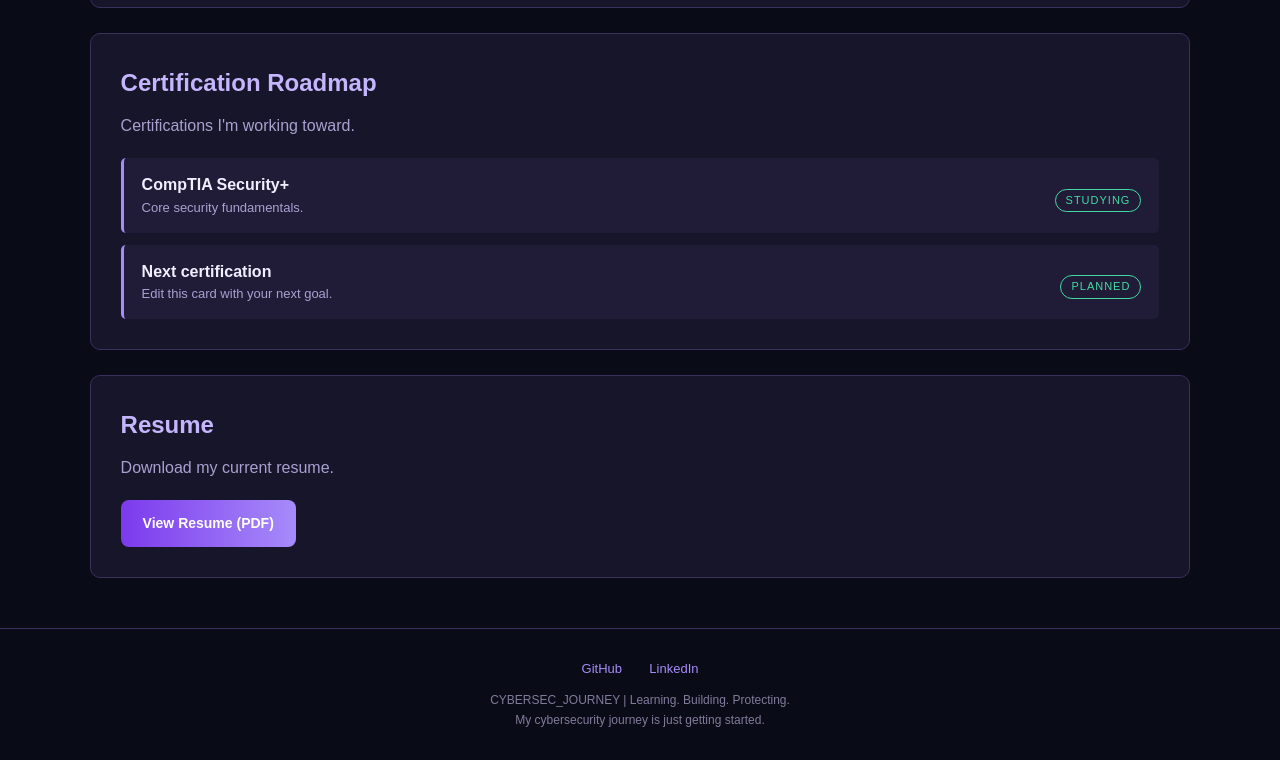
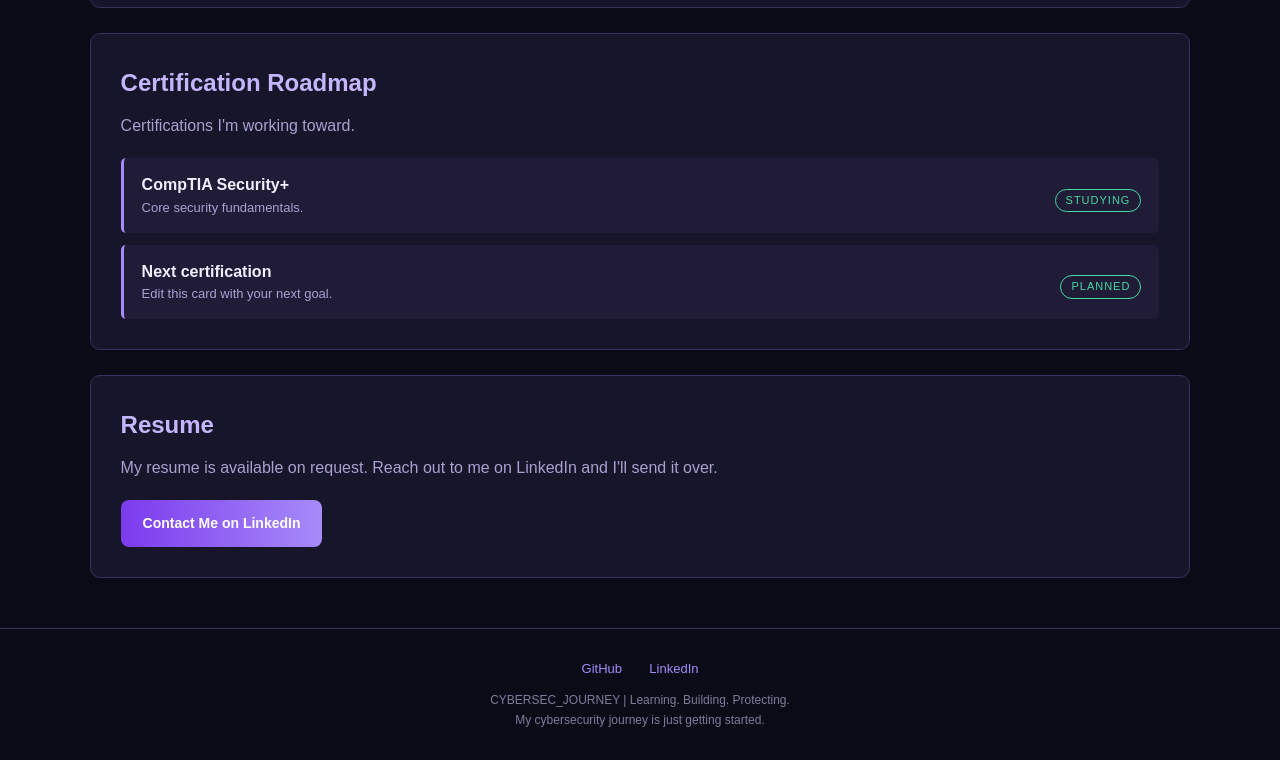
Before and after one commit to prphechamiltoncoder/CyberSec_Journey, a plain HTML site: page projects.html in a window 1280 px wide. Shown: the part 1017-1777 px from the top of the page. Drawn offline with Linux system fonts and the light colour scheme.

Commit message:
Modify resume section to link to LinkedIn
Updated resume section to provide LinkedIn contact instead of a direct PDF download.

```diff
--- a/projects.html
+++ b/projects.html
@@ -104,14 +104,17 @@
             </div>
         </section>
 
-        <!-- RESUME -->
+                <!-- RESUME -->
         <section class="panel" id="resume">
             <h2>Resume</h2>
 
-            <p>Download my current resume.</p>
+            <p>
+                My resume is available on request. Reach out to me
+                on LinkedIn and I'll send it over.
+            </p>
 
-            <a class="btn" href="resume.pdf" target="_blank" rel="noopener noreferrer">
-                View Resume (PDF)
+            <a class="btn" href="https://www.linkedin.com/in/YOUR-LINKEDIN" target="_blank" rel="noopener noreferrer">
+                Contact Me on LinkedIn
             </a>
         </section>
 
@@ -119,8 +122,8 @@
 
     <footer>
         <div class="footer-links">
-            <a href="https://github.com/YOUR-USERNAME" target="_blank" rel="noopener noreferrer">GitHub</a>
-            <a href="https://www.linkedin.com/in/YOUR-LINKEDIN" target="_blank" rel="noopener noreferrer">LinkedIn</a>
+            <a href="https://github.com/PHProfile" target="_blank" rel="noopener noreferrer">GitHub</a>
+            <a href="https://www.linkedin.com/in/pr-phec-h-05959610myprofile" target="_blank" rel="noopener noreferrer">LinkedIn</a>
         </div>
         <p>CYBERSEC_JOURNEY | Learning. Building. Protecting.</p>
         <p>My cybersecurity journey is just getting started.</p>
```
